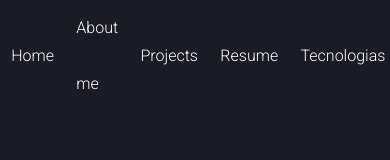
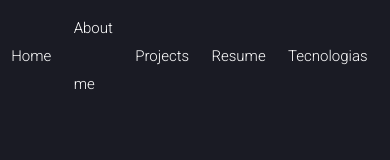
Before and after one commit to IgnacioGarciaReyna/portafolioReact, a React (Create React App) app: page / in a window 390 px wide. Shown: the top 160 px of the page. Built offline with nearby package versions, Linux system fonts and the light colour scheme.

Commit message:
Responsive: M size of Nav

```diff
--- a/src/index.css
+++ b/src/index.css
@@ -182,6 +182,24 @@
 .header-pag-item:hover {
   color: var(--details-color-2);
   cursor: pointer;
+}
+
+/* M */
+@media (max-width:960px) {
+  /* Se rompe a los 716px */
+  .header-pag-item{
+    font-size: 15px;
+  }
+}
+
+/* S */
+@media (max-width:600px) {
+
+}
+
+/* XS */
+@media (max-width:420px) {
+
 }
 
 /* CSS About */
```
